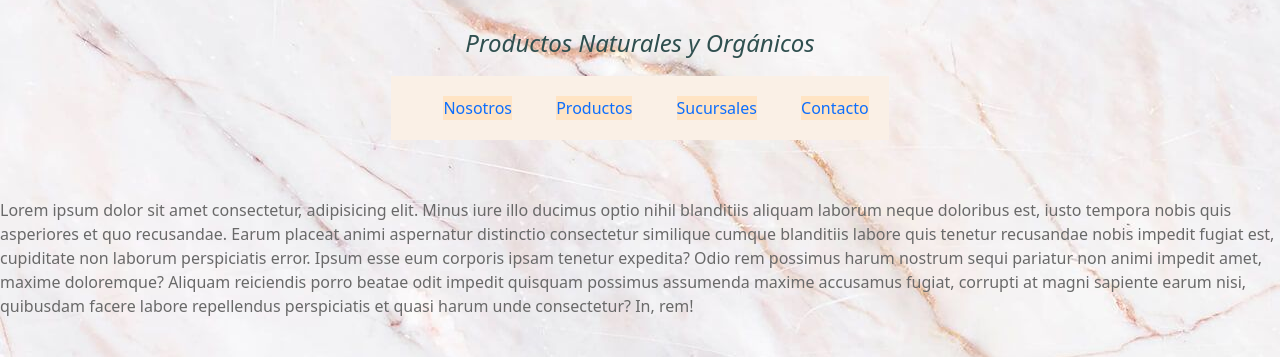
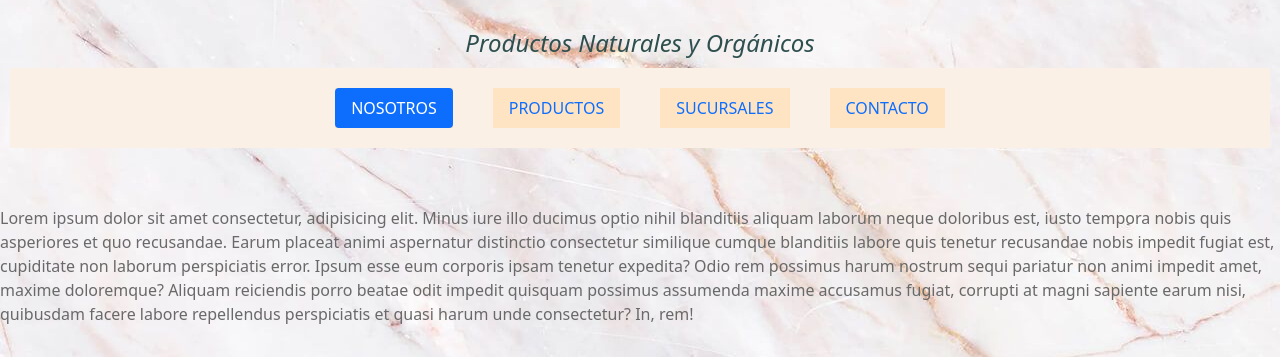
Before and after one commit to RominaBorsatto/practicadesafio, a website: page index.html in a window 1280 px wide. Shown: the part 169-526 px from the top of the page. Drawn offline with nearby package versions, Linux system fonts and the light colour scheme; a web font is replaced by a local one.

```diff
--- a/index.html
+++ b/index.html
@@ -21,14 +21,22 @@
                 <h2 class="subtitulo">
                     <em>Productos Naturales y Orgánicos</em>
                 </h2>
-            <nav>
-                <ul class="menu" >
-                    <li><a href="web/nosotros.html">Nosotros</a></li>
-                    <li><a href="web/productos.html">Productos</a></li>
-                    <li><a href="web/sucursales.html">Sucursales</a></li>
-                    <li><a href="web/contacto.html">Contacto</a></li>
-                </ul>
-            </nav>
+                <nav class="menu">
+                    <ul class="nav nav-pills nav-fill">
+                        <li class="nav-item">
+                          <a class="nav-link active" aria-current="page" href="nosotros.html">NOSOTROS</a>
+                        </li>
+                        <li class="nav-item">
+                          <a class="nav-link" href="productos.html">PRODUCTOS</a>
+                        </li>
+                        <li class="nav-item">
+                          <a class="nav-link" href="sucursales.html">SUCURSALES</a>
+                        </li>
+                        <li class="nav-item">
+                          <a class="nav-link " href="contacto.html">CONTACTO</a>
+                        </li>
+                      </ul>
+                </nav>
         </header>
         <br><br>
         <section>
```
Also changed, not shown: web/contacto.html (+15 -7 lines), web/nosotros.html (+4 -4 lines), web/productos.html (+15 -7 lines), web/sucursales.html (+15 -7 lines).
